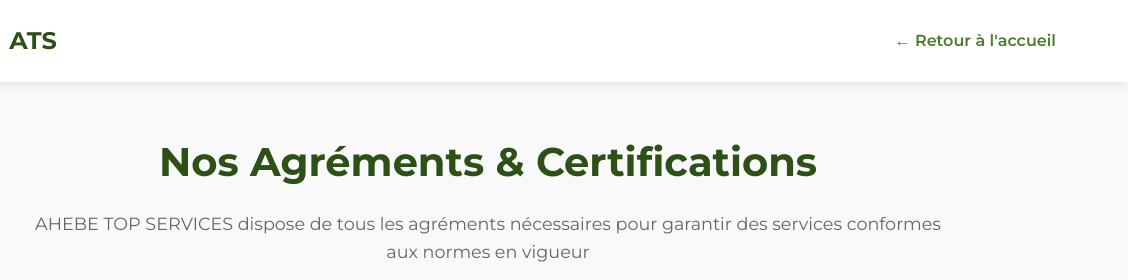
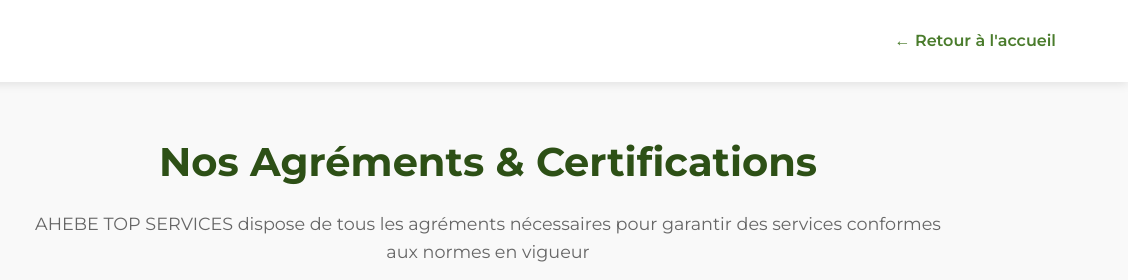
Before and after one commit to ahebe08/ats_web_site, a plain HTML site: page agrements.html in a window 1280 px wide. Shown: the top 280 px of the page, 152-1280 px from the left. Drawn offline with Linux system fonts and the light colour scheme.

Commit message:
3rd commit

```diff
--- a/agrements.html
+++ b/agrements.html
@@ -13,7 +13,7 @@
         <div class="nav-container">
             <div class="logo-container">
                 <img src="img/logo.png" alt="ATS Logo" class="logo-img">
-                <span class="logo-text">ATS</span>
+                <!-- <span class="logo-text">ATS</span> -->
             </div>
             <a href="index.html" class="back-link">
                 ← Retour à l'accueil
```
